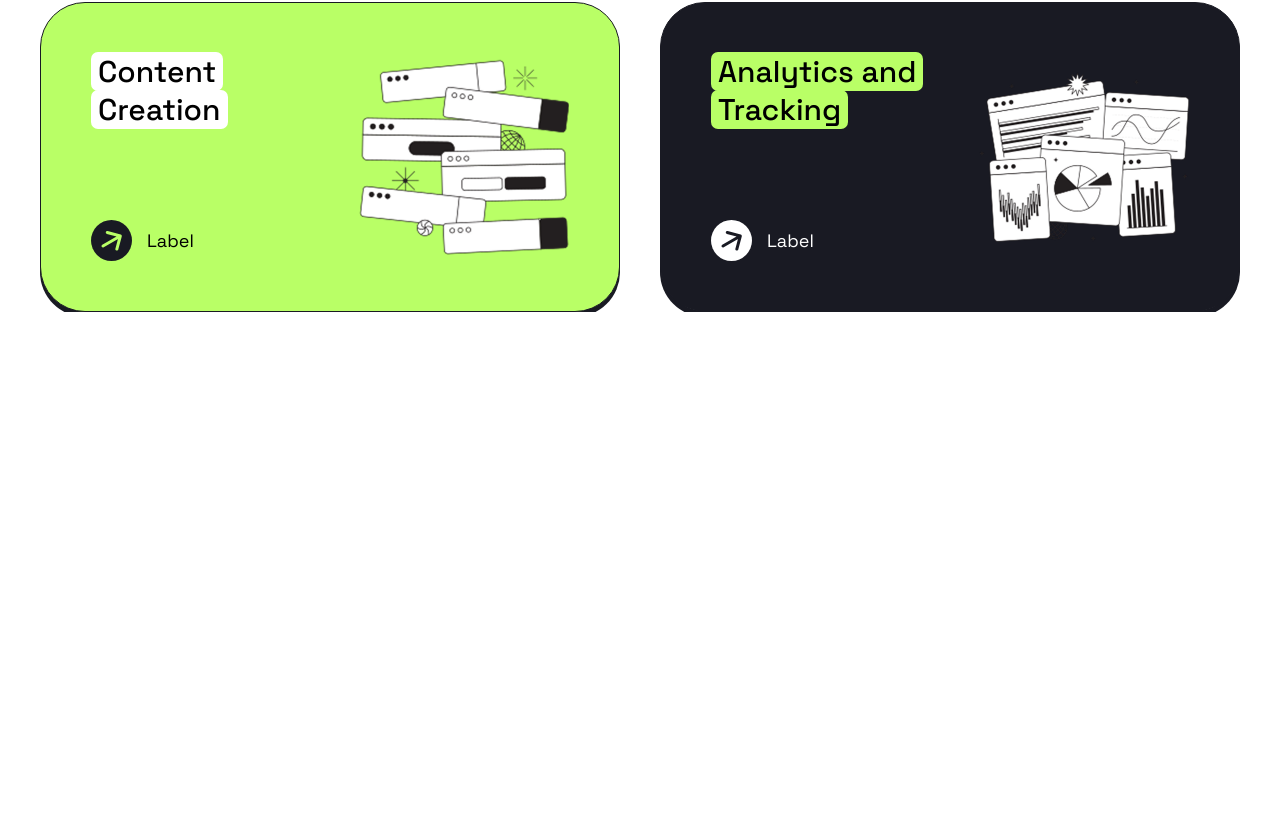
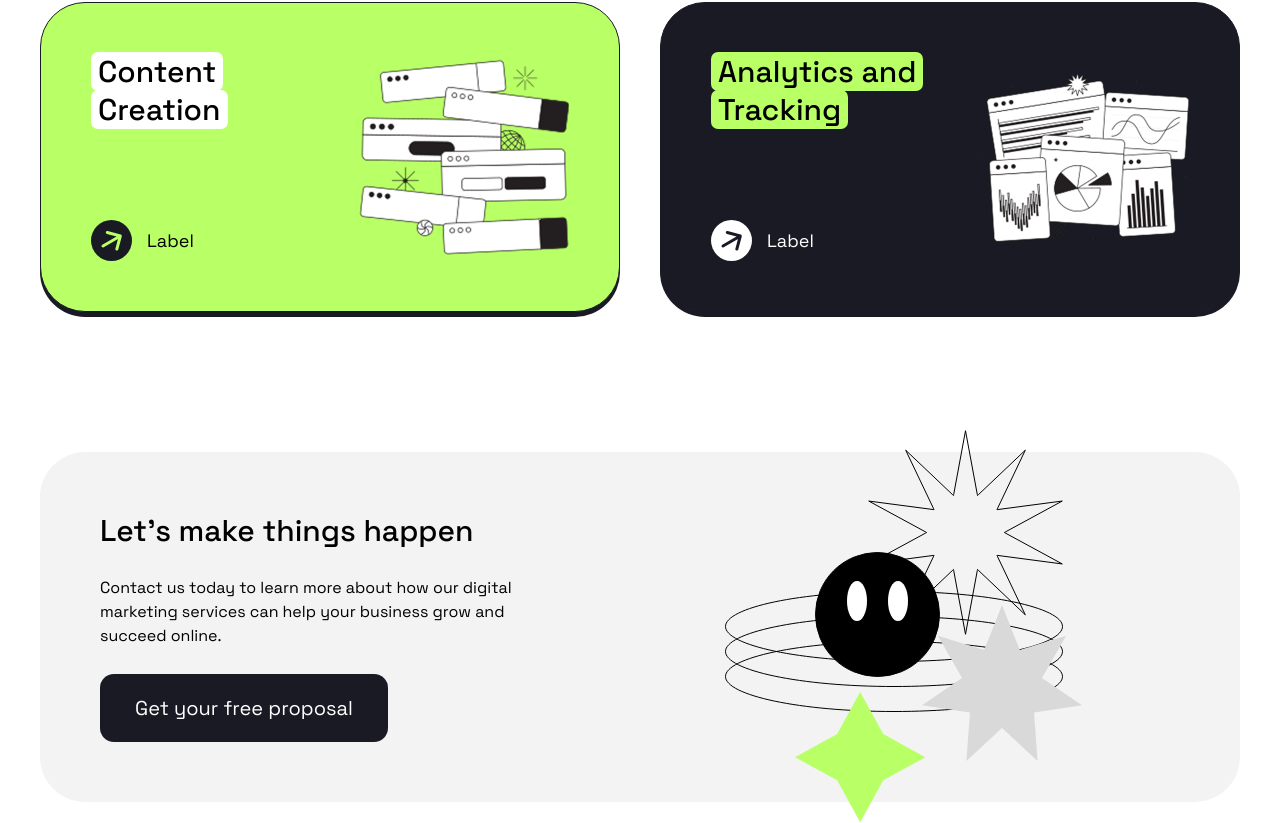
Before and after one commit to btldn/positivius-landing, a Next.js app: page / in a window 1280 px wide. Shown: the part 1830-2653 px from the top of the page. Before the commit the page ends 2142 px from the top, so only its background shows below. Built offline with nearby package versions, Linux system fonts and the light colour scheme.

Commit message:
feat: add proposal section

```diff
--- /dev/null
+++ b/app/components/sections/Proposal.tsx
@@ -0,0 +1,20 @@
+import Card from "@/app/components/ui/Card";
+import Button from "@/app/components/ui/Button";
+import Image from "next/image";
+import cardProposal from './images/card-proposal.svg'
+
+
+export default function Proposal() {
+  return (
+    <div className="section-wrapper">
+      <Card variant='gray' className='shadow-none border-none relative !p-[60px]'>
+        <div className='flex flex-col max-w-[470px] gap-[26px]'>
+          <h3 className='text-h3'>Let&#39;s make things happen</h3>
+          <p>Contact us today to learn more about how our digital marketing services can help your business grow and succeed online.</p>
+          <Button className='self-start'>Get your free proposal</Button>
+        </div>
+        <Image src={cardProposal} alt="" className="absolute -top-[24px] right-[156px] z-10" />
+      </Card>
+    </div>
+  )
+}
--- a/app/page.tsx
+++ b/app/page.tsx
@@ -1,6 +1,7 @@
 import Header from './components/sections/Header'
 import HeroSection from "@/app/components/sections/HeroSection";
 import ServicesSection from "@/app/components/sections/ServicesSection";
+import Proposal from "@/app/components/sections/Proposal";
 
 export default function Home() {
   return (
@@ -8,6 +9,7 @@ export default function Home() {
       <Header />
       <HeroSection />
       <ServicesSection />
+      <Proposal />
     </>
   );
 }
```
Also changed, not shown: app/components/sections/images/card-proposal.svg (added).
